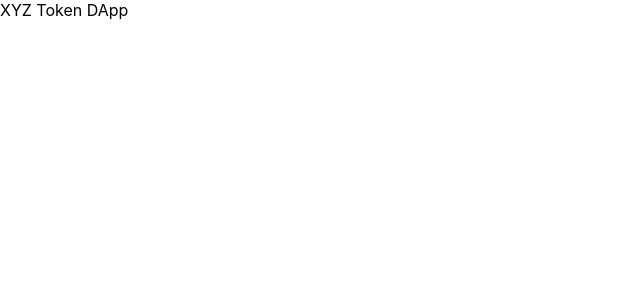
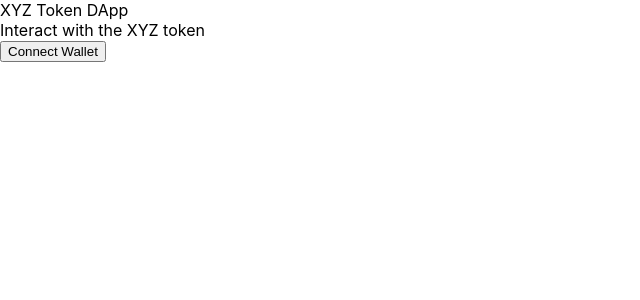
Before and after one commit to PervezSH/token-vesting, a React (Create React App) app in the folder frontend/: page / in a window 1280 px wide. Shown: the top 300 px of the page, without its empty margins (0-640 px from the left). Built offline with nearby package versions, Linux system fonts and the light colour scheme; the HTML template or start-up script is replaced by a standard one.

Commit message:
feat(app): add method to connect wallet ✨
- add method to check if wallet is connected
- auto connect if we're authorized to access the user's wallet

```diff
--- a/frontend/src/App.tsx
+++ b/frontend/src/App.tsx
@@ -2,6 +2,72 @@ import React, { useState, useEffect } from 'react';
 import './App.css';
 
 function App() {
+  const [currentAccount, setCurrentAccount] = useState(null);
+
+  const checkIfWalletIsConnected = async () => {
+    try {
+      // @ts-ignore
+      // check if user have metamask or not
+      const { ethereum } = window;
+      if (!ethereum) {
+        console.log("Make sure you have metamask!");
+        return;
+      } else {
+        console.log("We have the ethereum object", ethereum);
+      }
+
+      // if we're authorized to acess the user's wallet
+      const accounts = await ethereum.request({ method: 'eth_accounts' });
+      if (accounts.length !== 0) {
+        const account = accounts[0];
+        console.log("Found an authorized account: ", account);
+        setCurrentAccount(accounts[0]);
+      } else {
+        console.log("No authorized account found!");
+      }
+
+    } catch (err) {
+      console.log(err)
+    }
+  }
+
+  //Connects my wallet to this site
+  const connectWallet = async () => {
+    try {
+      // @ts-ignore
+      const { ethereum } = window;
+      if (!ethereum) {
+        alert("Get MetaMask");
+        return;
+      }
+      // If we find MetaMask, ask MetaMask to give access to user's wallet
+      const accounts = await ethereum.request({ method: "eth_requestAccounts" });
+      console.log("Connected : ", accounts[0]);
+      setCurrentAccount(accounts[0]);
+    } catch (error) {
+      console.log(error);
+    }
+  }
+
+  useEffect(() => {
+    checkIfWalletIsConnected();
+  }, []);
+
+  const renderContent = () => {
+    if (!currentAccount) {
+      return (
+        <div>
+          <div className='subheader-text'>
+            Interact with the XYZ token
+          </div>
+          <button className='button connect-wallet' onClick={connectWallet}>
+            Connect Wallet
+          </button>
+        </div>
+      );
+    }
+  }
+
   return (
     <div className="App">
       <div className='container'>
@@ -11,6 +77,7 @@ function App() {
           </div>
         </header>
         <div className='App-body'>
+          {renderContent()}
         </div>
       </div>
     </div>
```
